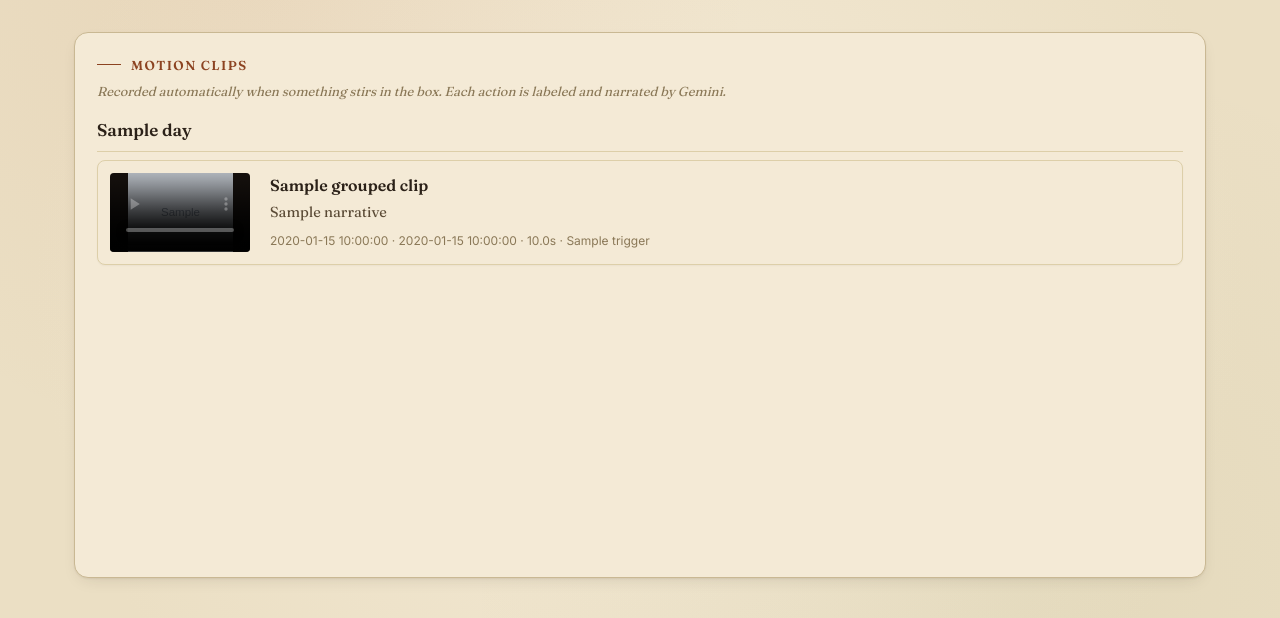
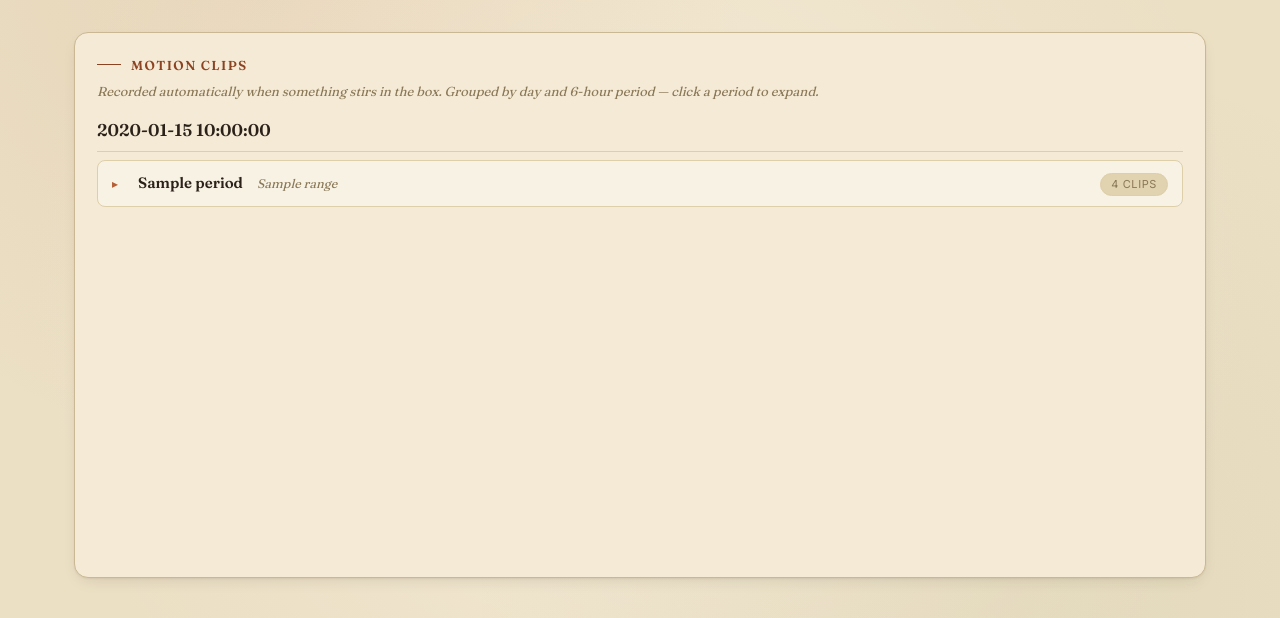
Before and after one commit to andreas0480/redtail, a FastAPI app: template app/templates/clips.html in a window 1280 px wide. Shown: the part 117-735 px from the top of the page. Run offline with FastAPI, Linux system fonts and the light colour scheme; the template is opened without the code that fills it: most values are stand-ins (such as "Sample title", 1, 10 or a date in 2020); grey boxes marked "Sample" are stand-in pictures; parts of the project's set-up code (start-up, migrations or seed data) failed here and were passed over; grey boxes are pictures that could not be loaded.

Commit message:
Clips: collapsible 6-hour period groups per day
- Buckets: Night (00–06), Morning (06–12), Afternoon (12–18), Evening (18–24)
- Each period uses native <details>/<summary> — no JS required
- Most recent period of the most recent day auto-opens
- Day title shows human-readable date (e.g. "12 May 2026")
- Per-clip meta line shows just time + duration + trigger (date is in the day-title)
- Increased query limit from 200 → 1000 since collapsing handles volume

Co-Authored-By: Claude Sonnet 4.6 <noreply@anthropic.com>

```diff
--- a/app/main.py
+++ b/app/main.py
@@ -155,19 +155,34 @@ async def timelapse_page(request: Request):
     )
 
 
+CLIP_PERIODS = [
+    ("Night",     "00:00–06:00",  0,  6),
+    ("Morning",   "06:00–12:00",  6, 12),
+    ("Afternoon", "12:00–18:00", 12, 18),
+    ("Evening",   "18:00–24:00", 18, 24),
+]
+
+
+def _period_for(hour: int) -> str:
+    for name, _range, start, end in CLIP_PERIODS:
+        if start <= hour < end:
+            return name
+    return "Evening"
+
+
 @app.get("/clips", response_class=HTMLResponse)
 async def clips_page(request: Request):
-    grouped = {}
+    grouped: dict[str, dict] = {}
+    local_tz = ZoneInfo(cfg.tz)
 
     with db.connect() as c:
-        # Join clips with their corresponding event to get the narrative
         rows = c.execute("""
             SELECT c.*, e.narrative
             FROM clips c
             LEFT JOIN events e ON e.source = 'clip' AND e.source_id = c.id
             WHERE c.keep = 1
             ORDER BY c.started_at DESC
-            LIMIT 200
+            LIMIT 1000
         """).fetchall()
 
     for row in rows:
@@ -177,8 +192,6 @@ async def clips_page(request: Request):
         except ValueError:
             continue
 
-        # Convert stored UTC timestamp to the configured local timezone
-        local_tz = ZoneInfo(cfg.tz)
         try:
             dt_utc = datetime.fromisoformat(row["started_at"])
             if dt_utc.tzinfo is None:
@@ -187,9 +200,14 @@ async def clips_page(request: Request):
         except (ValueError, TypeError):
             continue
 
-        day = dt_local.strftime("%Y-%m-%d")
-        if day not in grouped:
-            grouped[day] = []
+        day_key = dt_local.strftime("%Y-%m-%d")
+        period = _period_for(dt_local.hour)
+
+        if day_key not in grouped:
+            grouped[day_key] = {
+                "date_display": dt_local.strftime("%-d %b %Y"),
+                "periods": {p[0]: [] for p in CLIP_PERIODS},
+            }
 
         thumb_url = None
         if row["thumbnail_path"]:
@@ -200,7 +218,7 @@ async def clips_page(request: Request):
             except ValueError:
                 pass
 
-        grouped[day].append({
+        grouped[day_key]["periods"][period].append({
             "id": row["id"],
             "started_at": row["started_at"],
             "local_date": dt_local.strftime("%-d %b %Y"),
@@ -214,9 +232,24 @@ async def clips_page(request: Request):
         })
 
     sorted_days = sorted(grouped.keys(), reverse=True)
+    # Auto-open the period of the most recent clip in the most recent day
+    auto_open = None
+    if sorted_days:
+        latest = grouped[sorted_days[0]]["periods"]
+        for name, _, _, _ in reversed(CLIP_PERIODS):  # newest first
+            if latest[name]:
+                auto_open = (sorted_days[0], name)
+                break
+
     return templates.TemplateResponse(
         "clips.html",
-        {"request": request, "sorted_days": sorted_days, "grouped_clips": grouped},
+        {
+            "request": request,
+            "sorted_days": sorted_days,
+            "grouped_clips": grouped,
+            "periods": CLIP_PERIODS,
+            "auto_open": auto_open,
+        },
     )
 
 
--- a/app/static/style.css
+++ b/app/static/style.css
@@ -574,6 +574,76 @@ main {
   border-bottom: 1px solid var(--border-soft);
 }
 
+/* -------------------- collapsible period groups -------------------- */
+
+.period-group {
+  margin: 0 0 8px;
+  border: 1px solid var(--border-soft);
+  border-radius: var(--radius-sm);
+  background: rgba(255,255,255,0.35);
+}
+
+.period-summary {
+  cursor: pointer;
+  list-style: none;          /* hide default disclosure triangle */
+  padding: 10px 14px;
+  display: flex;
+  align-items: baseline;
+  gap: 14px;
+  user-select: none;
+  border-radius: var(--radius-sm);
+  transition: background 0.15s ease;
+}
+
+.period-summary::-webkit-details-marker { display: none; }
+.period-summary::marker { content: ""; }
+
+.period-summary::before {
+  content: "▸";
+  display: inline-block;
+  color: var(--sienna);
+  font-size: 12px;
+  width: 12px;
+  transform: rotate(0deg);
+  transition: transform 0.18s ease;
+  flex-shrink: 0;
+}
+
+.period-group[open] > .period-summary::before { transform: rotate(90deg); }
+
+.period-summary:hover { background: rgba(184,94,52,0.07); }
+
+.period-name {
+  font-family: var(--serif);
+  font-size: 15px;
+  font-weight: 600;
+  color: var(--ink);
+}
+
+.period-range {
+  font-family: var(--serif);
+  font-size: 12.5px;
+  font-style: italic;
+  color: var(--ink-mute);
+  font-variant-numeric: tabular-nums;
+}
+
+.period-count {
+  margin-left: auto;
+  font-size: 11px;
+  letter-spacing: 0.6px;
+  text-transform: uppercase;
+  color: var(--ink-mute);
+  background: var(--paper-deep);
+  border: 1px solid var(--border-soft);
+  border-radius: 999px;
+  padding: 2px 10px;
+}
+
+.period-group > .clip-list {
+  padding: 6px 12px 14px;
+}
+
 .journal h3 {
   font-family: var(--serif);
   font-weight: 600;
--- a/app/templates/clips.html
+++ b/app/templates/clips.html
@@ -5,14 +5,24 @@
 
 <section class="card">
   <h2 class="card-title">Motion clips</h2>
-  <p class="card-subtitle">Recorded automatically when something stirs in the box. Each action is labeled and narrated by Gemini.</p>
+  <p class="card-subtitle">Recorded automatically when something stirs in the box. Grouped by day and 6-hour period — click a period to expand.</p>
 
   {% if sorted_days %}
     {% for day in sorted_days %}
+    {% set day_group = grouped_clips[day] %}
     <div class="day-group">
-        <h3 class="day-title">{{ day }}</h3>
+      <h3 class="day-title">{{ day_group.date_display }}</h3>
+      {% for name, range, _start, _end in periods %}
+        {% set clips = day_group.periods[name] %}
+        {% if clips %}
+        <details class="period-group"{% if auto_open and auto_open[0] == day and auto_open[1] == name %} open{% endif %}>
+          <summary class="period-summary">
+            <span class="period-name">{{ name }}</span>
+            <span class="period-range">{{ range }}</span>
+            <span class="period-count">{{ clips|length }} clip{% if clips|length != 1 %}s{% endif %}</span>
+          </summary>
           <ul class="clip-list">
-          {% for c in grouped_clips[day] %}
+            {% for c in clips %}
             <li class="clip-item">
               <div class="clip-media">
                 <video controls preload="metadata" poster="{{ c.thumbnail_url or '' }}" src="{{ c.url }}"></video>
@@ -20,11 +30,14 @@
               <div class="clip-info">
                 <p class="title">{{ c.label }}</p>
                 <p class="narrative">{{ c.narrative }}</p>
-              <p class="meta">{{ c.local_date }} · {{ c.local_time }} · {{ '%.1fs' % c.duration }} · {{ c.trigger }}</p>
+                <p class="meta">{{ c.local_time }} · {{ '%.1fs' % c.duration }} · {{ c.trigger }}</p>
               </div>
             </li>
             {% endfor %}
           </ul>
+        </details>
+        {% endif %}
+      {% endfor %}
     </div>
     {% endfor %}
   {% else %}
```
Lines whose indentation alone changed are shown as unchanged.
